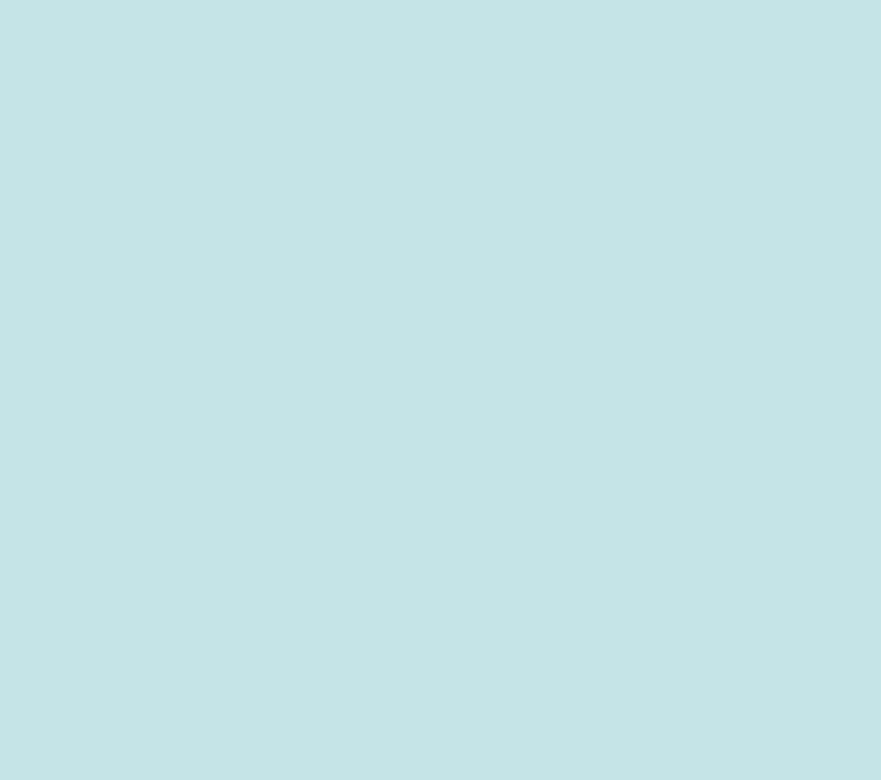
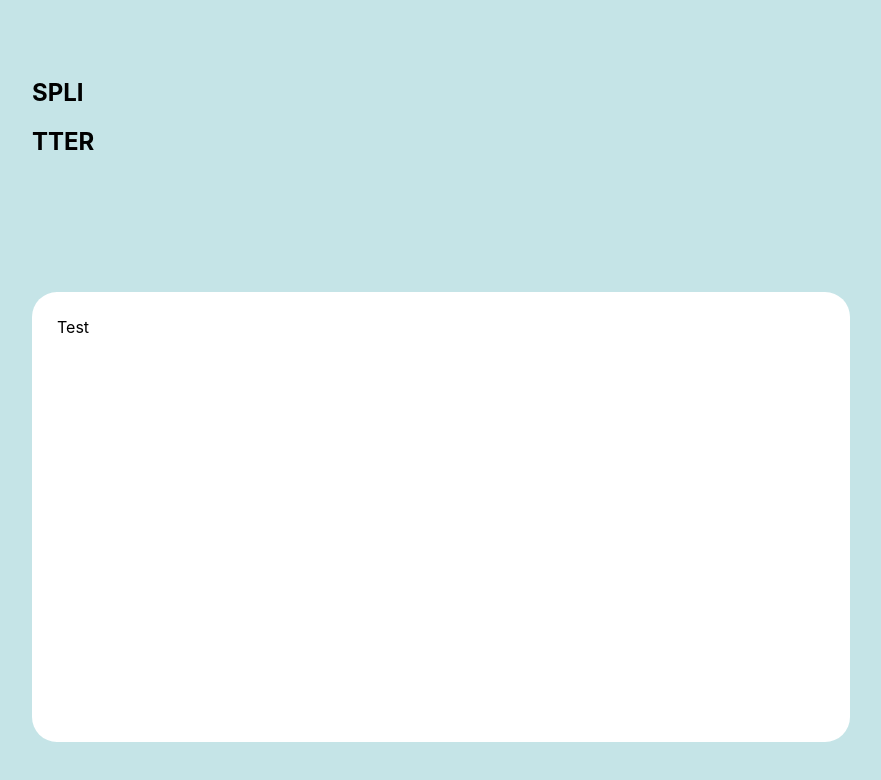
Before and after one commit to im-victor-mendez/tip_calculator, a React (Create React App) app: page / in a window 1280 px wide. Shown: the top 780 px of the page, without its empty margins (199-1080 px from the left). Built offline with nearby package versions, Linux system fonts and the light colour scheme.

Commit message:
Added prototipe of Board component.

```diff
--- a/src/App.js
+++ b/src/App.js
@@ -1,8 +1,14 @@
 import './App.scss';
+import Board from './components/Board';
 
 function App() {
   return (
     <section className="App">
+      <div id='title'>
+        <h1>SPLI</h1>
+        <h1>TTER</h1>
+      </div>
+      <Board view={'Test'} />
     </section>
   );
 }
--- a/src/App.scss
+++ b/src/App.scss
@@ -2,4 +2,8 @@
   width: 100vw;
   height: 100vh;
   background-color: var(--background-app);
+
+  display: grid; /* To check */
+  align-items: center;
+  justify-content: center;
 }
--- /dev/null
+++ b/src/components/Board.jsx
@@ -0,0 +1,13 @@
+import React from 'react'
+import '../styles/Board.scss'
+
+/* props = view */
+function Board(props) {
+  return (
+    <section className='board'>
+        {props.view}
+    </section>
+  )
+}
+
+export default Board
--- /dev/null
+++ b/src/styles/Board.scss
@@ -0,0 +1,7 @@
+.board {
+    background-color: white;
+    width: 60vw;
+    height: 50vh;
+    border-radius: 25px;
+    padding: 25px;
+}
```
